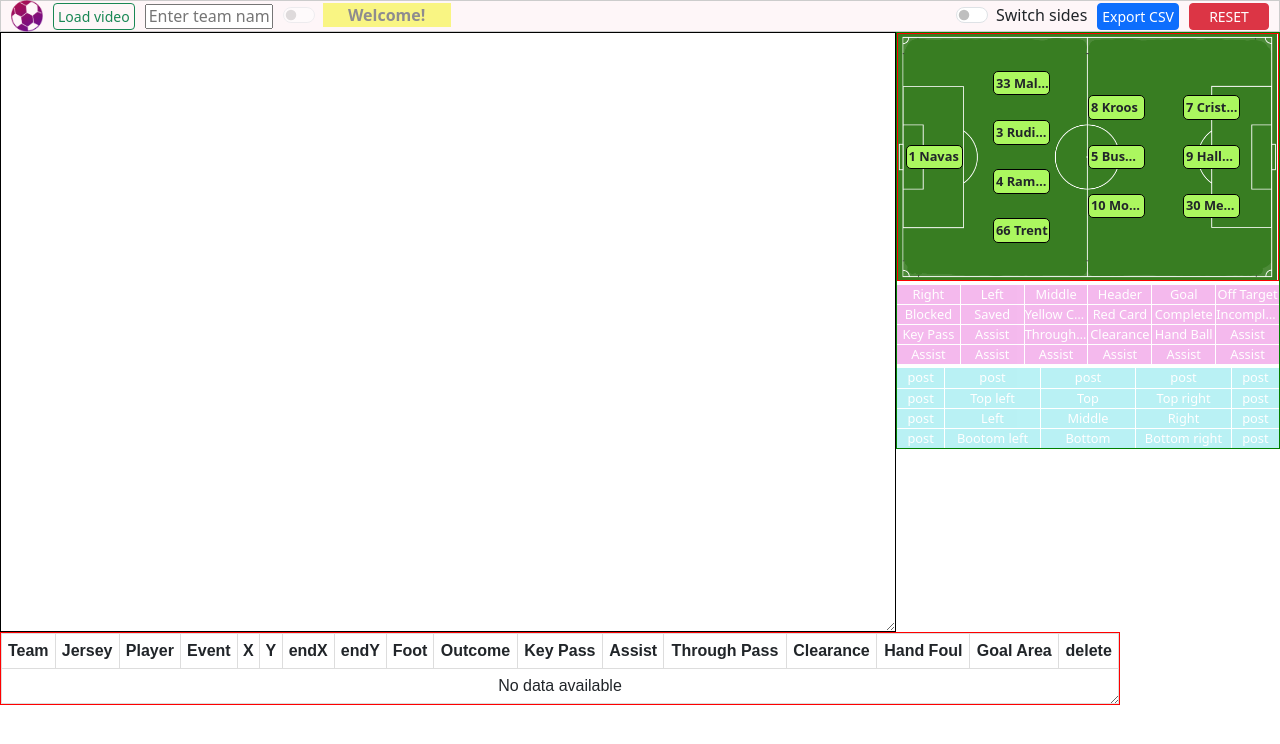
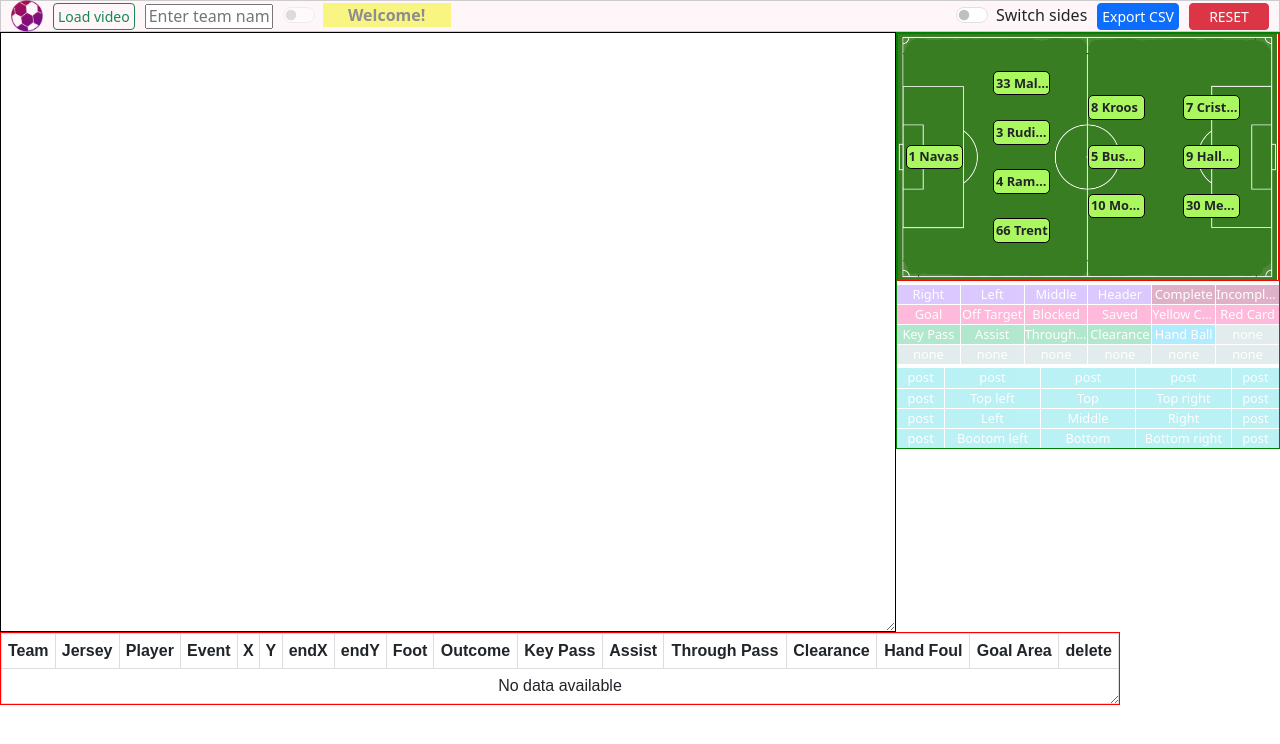
Before and after one commit to abhaykathole10/platform, an Angular app: page /platform/tagger in a window 1280 px wide. Shown: the top 744 px of the page. Built offline with nearby package versions, Linux system fonts and the light colour scheme.

Commit message:
Subtag colors and export confirmation

```diff
--- a/src/app/models/event-data.model.ts
+++ b/src/app/models/event-data.model.ts
@@ -30,6 +30,7 @@ export interface Subtag {
   category: string[];
   disabled: boolean;
   clicked: boolean;
+  bgColor: string;
 }
 
 export interface SubEvents {
--- a/src/app/tagger/tagger.component.html
+++ b/src/app/tagger/tagger.component.html
@@ -72,11 +72,16 @@
       <div class="subtags-grid">
         <div
           *ngFor="let subtag of allSubTags"
+          [ngStyle]="{
+            'background-color': subtag.bgColor
+          }"
           [ngClass]="{
             disableSubtags: subtag.disabled,
             subtagSelected: subtag.clicked
           }"
           (click)="handleSubtagClick(subtag)"
+          data-bs-toggle="tooltip"
+          [title]="subtag.name"
         >
           {{ subtag.name }}
         </div>
--- a/src/app/tagger/tagger.component.ts
+++ b/src/app/tagger/tagger.component.ts
@@ -25,6 +25,7 @@ export class TaggerComponent {
       category: ['Shot', 'Save', 'Cross'],
       disabled: true,
       clicked: false,
+      bgColor: '#884dff',
     },
     {
       type: 'Foot',
@@ -32,6 +33,7 @@ export class TaggerComponent {
       category: ['Shot', 'Save', 'Cross'],
       disabled: true,
       clicked: false,
+      bgColor: '#884dff',
     },
     {
       type: 'Foot',
@@ -39,6 +41,7 @@ export class TaggerComponent {
       category: ['Shot', 'Save', 'Cross'],
       disabled: true,
       clicked: false,
+      bgColor: '#884dff',
     },
     {
       type: 'Foot',
@@ -46,6 +49,25 @@ export class TaggerComponent {
       category: ['Shot'],
       disabled: true,
       clicked: false,
+      bgColor: '#884dff',
+    },
+
+    // COMPLETION
+    {
+      type: 'Completion',
+      name: 'Complete',
+      category: ['Pass', 'Take On', 'Tackle', 'Long Kick'],
+      disabled: true,
+      clicked: false,
+      bgColor: '#99004d',
+    },
+    {
+      type: 'Completion',
+      name: 'Incomplete',
+      category: ['Pass', 'Take On', 'Tackle', 'Long Kick'],
+      disabled: true,
+      clicked: false,
+      bgColor: '#99004d',
     },
 
     // OUTCOME
@@ -55,6 +77,7 @@ export class TaggerComponent {
       category: ['Shot', 'Free Kick', 'Penalty'],
       disabled: true,
       clicked: false,
+      bgColor: '#ff1a8c',
     },
     {
       type: 'Outcome',
@@ -62,6 +85,7 @@ export class TaggerComponent {
       category: ['Shot', 'Penalty'],
       disabled: true,
       clicked: false,
+      bgColor: '#ff1a8c',
     },
     {
       type: 'Outcome',
@@ -69,6 +93,7 @@ export class TaggerComponent {
       category: ['Shot', 'Penalty'],
       disabled: true,
       clicked: false,
+      bgColor: '#ff1a8c',
     },
     {
       type: 'Outcome',
@@ -76,6 +101,7 @@ export class TaggerComponent {
       category: ['Shot', 'Penalty'],
       disabled: true,
       clicked: false,
+      bgColor: '#ff1a8c',
     },
     {
       type: 'Outcome',
@@ -83,6 +109,7 @@ export class TaggerComponent {
       category: ['Foul'],
       disabled: true,
       clicked: false,
+      bgColor: '#ff1a8c',
     },
     {
       type: 'Outcome',
@@ -90,22 +117,7 @@ export class TaggerComponent {
       category: ['Foul'],
       disabled: true,
       clicked: false,
-    },
-
-    // COMPLETION
-    {
-      type: 'Completion',
-      name: 'Complete',
-      category: ['Pass', 'Take On', 'Tackle', 'Long Kick'],
-      disabled: true,
-      clicked: false,
-    },
-    {
-      type: 'Completion',
-      name: 'Incomplete',
-      category: ['Pass', 'Take On', 'Tackle', 'Long Kick'],
-      disabled: true,
-      clicked: false,
+      bgColor: '#ff1a8c',
     },
 
     // KEY PASS (boolean)
@@ -115,6 +127,7 @@ export class TaggerComponent {
       category: ['Pass', 'Long Kick', 'Cross', 'Free Kick', 'Corner'],
       disabled: true,
       clicked: false,
+      bgColor: '#00b359',
     },
 
     // ASSIST (boolean)
@@ -124,6 +137,7 @@ export class TaggerComponent {
       category: ['Pass', 'Long Kick', 'Cross', 'Free Kick', 'Corner'],
       disabled: true,
       clicked: false,
+      bgColor: '#00b359',
     },
 
     // THROUGH PASS (boolean)
@@ -133,6 +147,7 @@ export class TaggerComponent {
       category: ['Pass'],
       disabled: true,
       clicked: false,
+      bgColor: '#00b359',
     },
 
     // CLEARANCE
@@ -142,6 +157,7 @@ export class TaggerComponent {
       category: ['Pass', 'Interception'],
       disabled: true,
       clicked: false,
+      bgColor: '#00b359',
     },
 
     // HAND FOUL
@@ -151,57 +167,65 @@ export class TaggerComponent {
       category: ['Foul'],
       disabled: true,
       clicked: false,
+      bgColor: '#00bfff',
     },
 
     //other
     {
-      type: 'Assist',
-      name: 'Assist',
+      type: 'none',
+      name: 'none',
       category: ['pass'],
       disabled: true,
       clicked: false,
+      bgColor: '#a3c2c2',
     },
     {
-      type: 'Assist',
-      name: 'Assist',
+      type: 'none',
+      name: 'none',
       category: ['pass'],
       disabled: true,
       clicked: false,
+      bgColor: '#a3c2c2',
     },
     {
-      type: 'Assist',
-      name: 'Assist',
+      type: 'none',
+      name: 'none',
       category: ['pass'],
       disabled: true,
       clicked: false,
+      bgColor: '#a3c2c2',
     },
     {
-      type: 'Assist',
-      name: 'Assist',
+      type: 'none',
+      name: 'none',
       category: ['pass'],
       disabled: true,
       clicked: false,
+      bgColor: '#a3c2c2',
     },
     {
-      type: 'Assist',
-      name: 'Assist',
+      type: 'none',
+      name: 'none',
       category: ['pass'],
       disabled: true,
       clicked: false,
+      bgColor: '#a3c2c2',
     },
     {
-      type: 'Assist',
-      name: 'Assist',
+      type: 'none',
+      name: 'none',
       category: ['pass'],
       disabled: true,
       clicked: false,
+      bgColor: '#a3c2c2',
     },
     {
-      type: 'Assist',
-      name: 'Assist',
+      type: 'none',
+      name: 'none',
       category: ['pass'],
       disabled: true,
       clicked: false,
+      bgColor: '#a3c2c2',
     },
   ];
 
@@ -613,7 +637,9 @@ export class TaggerComponent {
         case 'throughpass':
         case 'clearance':
         case 'handfoul':
-          (this.subtagsSelected as any)[subtagType] = true;
+          (this.subtagsSelected as any)[subtagType] = !(
+            this.subtagsSelected as any
+          )[subtagType];
           break;
         case 'completion':
           this.subtagsSelected.outcome = subtag.name;
@@ -630,11 +656,6 @@ export class TaggerComponent {
       area.clicked = !area.clicked;
       this.goalAreaSelected = area.name;
     }
-  }
-
-  ngAfterViewInit() {
-    // Access the native element after the view has been initialized
-    console.log('ngAfter view Init =>  ', this.pitchContainer.nativeElement);
   }
 
   handleMapMouseDown(event: MouseEvent) {
--- a/src/app/toolbar/toolbar.component.ts
+++ b/src/app/toolbar/toolbar.component.ts
@@ -114,7 +114,9 @@ export class ToolbarComponent {
   exportToCSV() {
     const eventsData = this.eventService.getAllEvents();
     if (eventsData.length) {
-      this.exportService.exportToCsv(eventsData, 'bm-events-data.csv');
+      if (confirm('Are you sure you want to export the csv file?')) {
+        this.exportService.exportToCsv(eventsData, 'bm-events-data.csv');
+      }
     } else alert('Why export blank csv? Please tag data first');
   }
 
```
